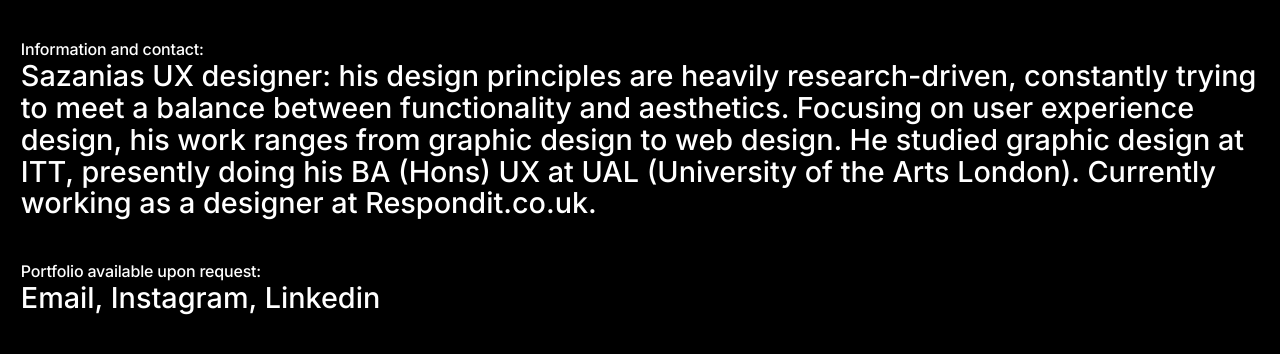
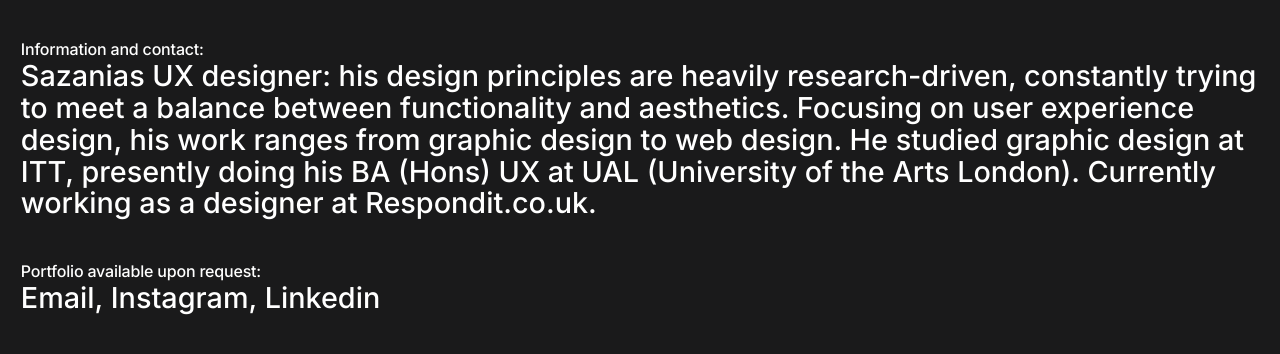
Before and after one commit to Sazanias/Portfolio, a plain HTML site: page index.html in a window 1280 px wide. Drawn offline with Linux system fonts and the light colour scheme.

Commit message:
background

```diff
--- a/main.css
+++ b/main.css
@@ -1,4 +1,4 @@
-html{background-color: #000000;
+html{background-color: #1A1A1B;
     font-family: 'Inter', sans-serif;
     color: white;
     padding-left: 1%;
```
